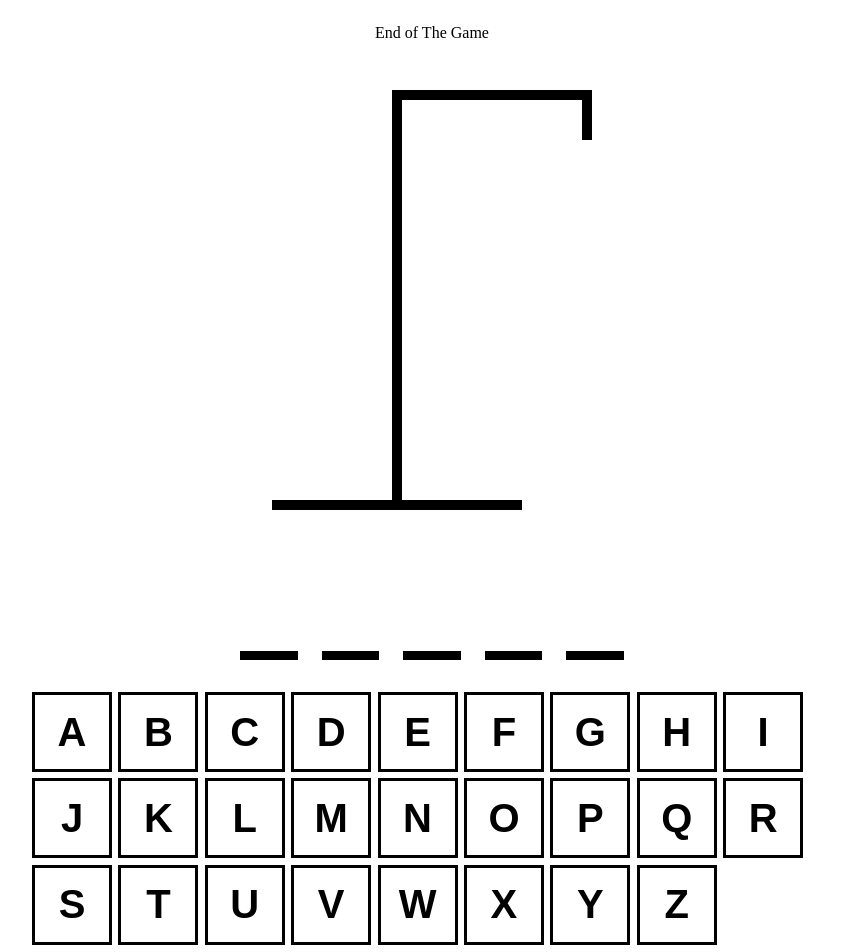
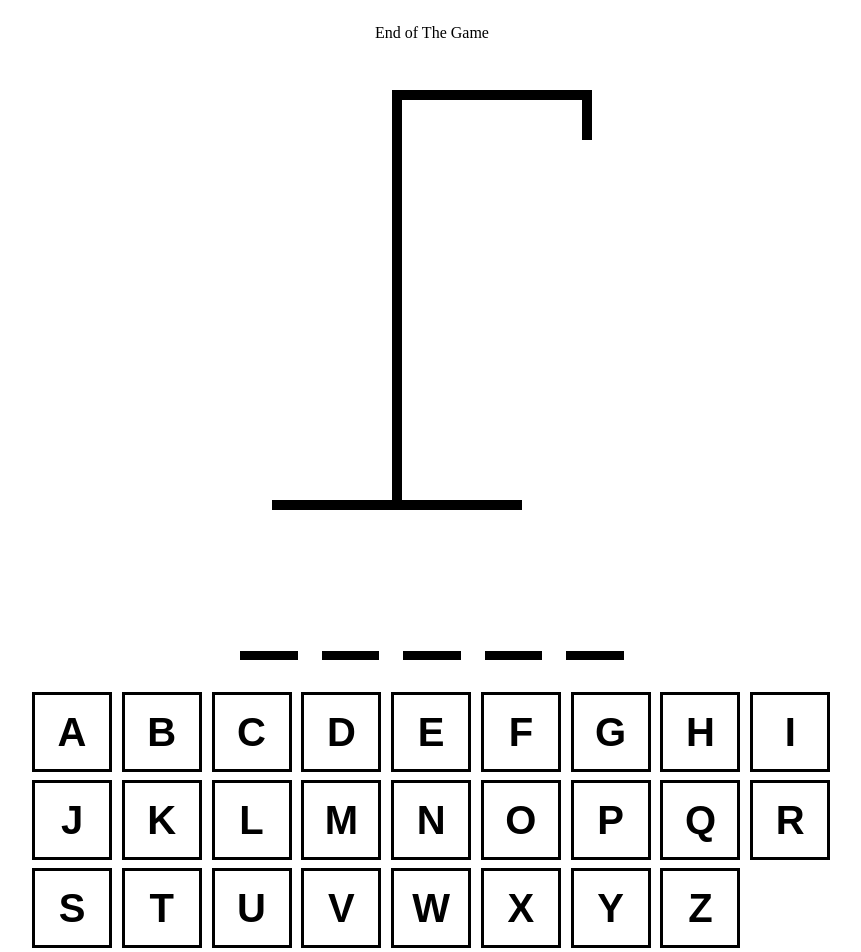
Before and after one commit to RodrigoPalazon/HANG_MAN, a React (Vite) app in the folder hangman/: page / in a window 1280 px wide. Shown: the top 952 px of the page, without its empty margins (208-1069 px from the left). Built offline with nearby package versions, Linux system fonts and the light colour scheme.

Commit message:
Add: props to Keyboard Component

```diff
--- a/hangman/src/App.tsx
+++ b/hangman/src/App.tsx
@@ -56,7 +56,11 @@ useEffect(()=>{
             <Hangman numberOfGuesses = {incorrectLetters.length}/>
             <WordtoGuess word={wordToGuess} guessedLetter={guessedLetters}/>
             <div style = {{alignSelf: "stretch"}}>
-                <Keyboard/>
+                <Keyboard
+                    activeLetter = {guessedLetters.filter(letter => wordToGuess.includes(letter))}
+                    inactiveLetters = {incorrectLetters}
+                    addGuessedLetter = {addGuessedLetter}
+                />
             </div>
       </div>
     )
--- a/hangman/src/Components/Keyboard.tsx
+++ b/hangman/src/Components/Keyboard.tsx
@@ -8,15 +8,25 @@ const handleClick = (event: React.MouseEvent<HTMLSpanElement, MouseEvent>) => {
     // Perform any additional actions with the innerText
   };
 
-const Keyboard =  () => {
+type KeyboardProps = {
+    activeLetter: string[],
+    inactiveLetters: string[],
+    addGuessedLetter: (letter: string) => void
+}
 
-    return <div style={{display: "flex",
-                        flexWrap: "wrap",
-                        gap: ".2em",
-                        fontSize: "2em"
+const Keyboard =  ({activeLetter, inactiveLetters, addGuessedLetter} : KeyboardProps) => {
+
+    return <div style={{display: "grid",
+                        gridTemplateColumns: "repeat(auto-fit, minmax(75px, 1fr))",
+                        gap: ".5rem",
+
     }}>
-        {alphabet.map((letter) => {
-            return <button className= {styles.btn} onClick={(handleClick)} >{letter}</button>
+        {alphabet.map((key) => {
+            return <button className= {`${styles.btn}`}
+                            onClick={() => addGuessedLetter(key)}
+                            key={key}>
+                                {key}
+                    </button>
         })}
     </div>
 }
```
